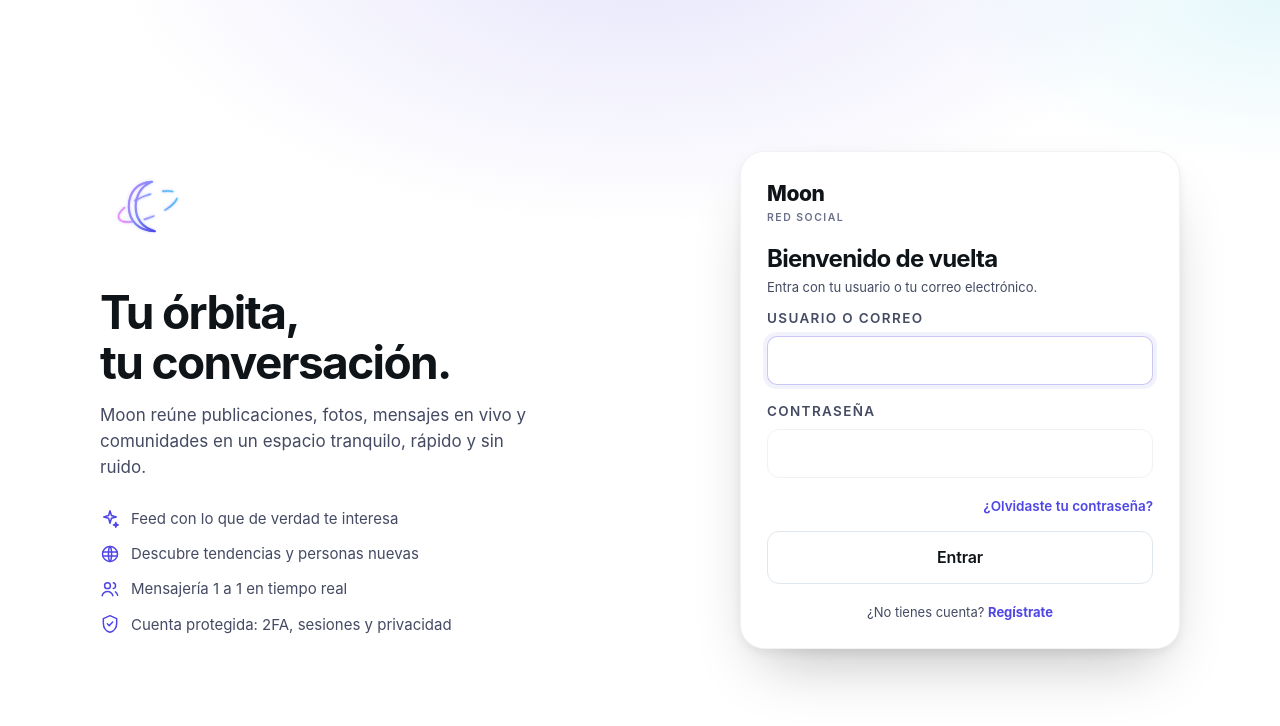
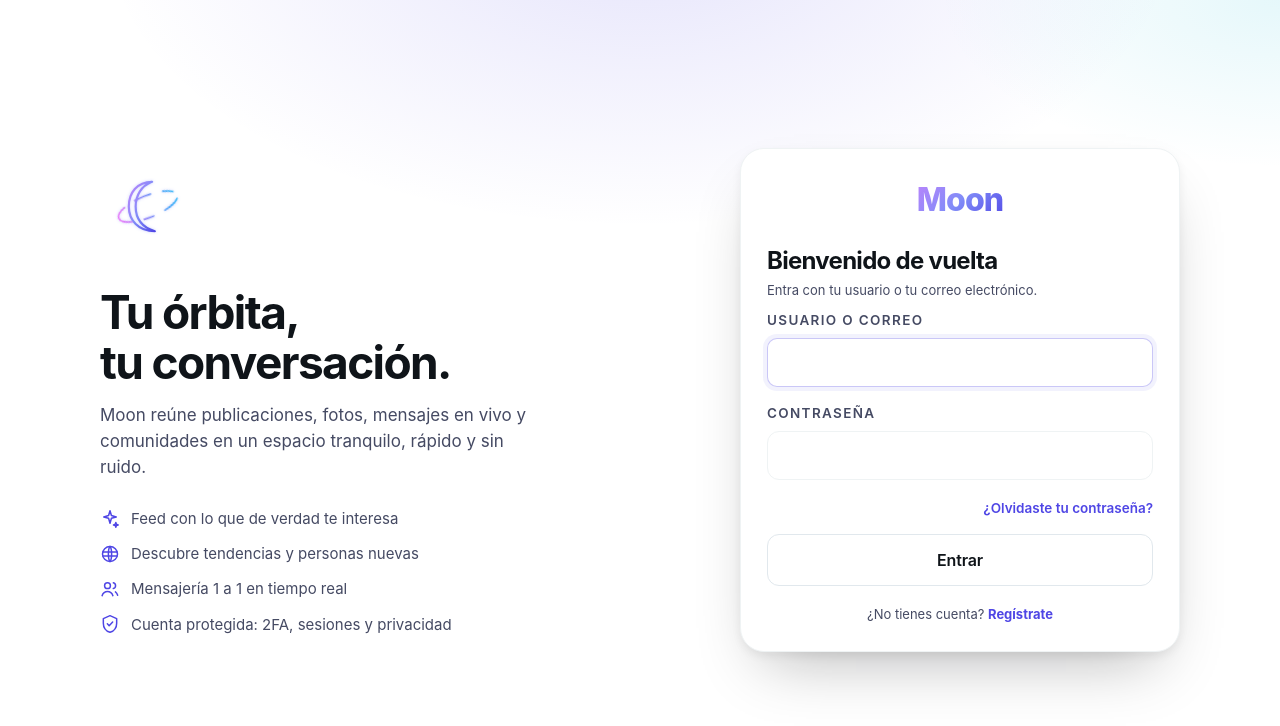
Before and after one commit to alexsndersoto04-source/aio, a React (Vite) app in the folder frontend/: page /#/login in a window 1280 px wide. Shown: the top 726 px of the page. Built offline with nearby package versions, Linux system fonts and the light colour scheme; no server answers.

Commit message:
centrar nombre Moon en la tarjeta, mas grande y dejar diseno de luna y aro solos
Co-authored-by: arena-agent <297053741+arena-agent@users.noreply.github.com>

```diff
--- a/frontend/src/components/LogoMoon.jsx
+++ b/frontend/src/components/LogoMoon.jsx
@@ -4,8 +4,7 @@
 // 2. Aro orbital tipo Saturno:
 //    - Proporción reducida y ajustada (no gigante).
 //    - Perspectiva 3D inclinada cruzando la luna.
-//    - El giro se realiza en el plano 3D (rotación horizontal sobre su propio eje orbital),
-//      dando la sensación de partículas orbitando alrededor de la luna en 3D.
+//    - Flujo continuo alrededor de la luna en 3D.
 // 3. Subrayado: línea minimalista y limpia en la base.
 
 import React from 'react';
@@ -63,8 +62,7 @@ export default function LogoMoon({ tamano = 100, titulo = 'Moon' }) {
           filter="url(#brilloNeon)"
         />
 
-        {/* 3. ARO ORBITAL 3D TIPO SATURNO (MÁS PEQUEÑO Y AJUSTADO A LA LUNA) */}
-        {/* El contenedor orbital tiene perspectiva y rota sus segmentos orbitales continuamente */}
+        {/* 3. ARO ORBITAL 3D TIPO SATURNO */}
         <g className="logo-moon__saturno-escena">
           <ellipse
             className="logo-moon__saturno-aro"
--- a/frontend/src/views/AuthView.jsx
+++ b/frontend/src/views/AuthView.jsx
@@ -91,8 +91,10 @@ export default function AuthView({ mode }) {
         </section>
 
         <section className="auth-card">
-          <div className="brand" style={{ padding: 0, marginBottom: 18 }}>
-            <span>Moon<small>Red social</small></span>
+          <div className="brand-centrado" style={{ textAlign: 'center', marginBottom: 22 }}>
+            <span style={{ fontSize: '32px', fontWeight: '800', letterSpacing: '-0.03em', background: 'linear-gradient(135deg, #c084fc 0%, #818cf8 50%, #4f46e5 100%)', WebkitBackgroundClip: 'text', WebkitTextFillColor: 'transparent', display: 'inline-block' }}>
+              Moon
+            </span>
           </div>
 
           <h2>{twofa ? 'Verificación en dos pasos' : (isLogin ? 'Bienvenido de vuelta' : 'Crea tu cuenta')}</h2>
```
